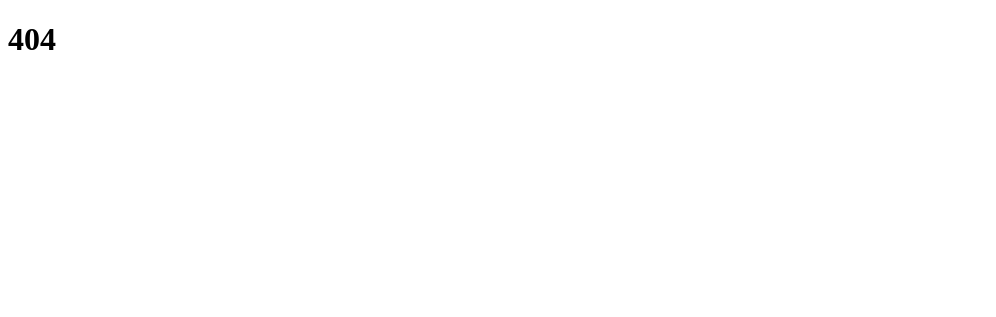
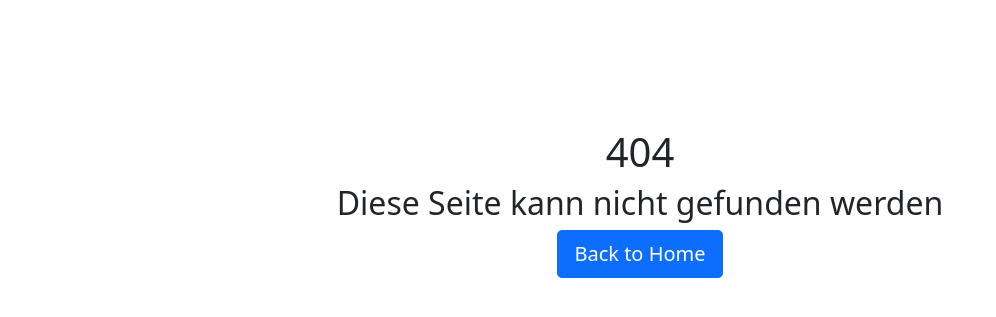
Before and after one commit to DeNic0la/M307-Nirin-Kredihay, a PHP site: page /app/Views/404.view.php in a window 1280 px wide. Before the commit the part shown is almost empty. Shown: the top 317 px of the page, without its empty margins (0-996 px from the left). Run offline with PHP 8.4, Linux system fonts and the light colour scheme.

Commit message:
404-Site style

```diff
--- a/Code/app/Views/404.view.php
+++ b/Code/app/Views/404.view.php
@@ -5,9 +5,17 @@
     <meta name="viewport"
           content="width=device-width, user-scalable=no, initial-scale=1.0, maximum-scale=1.0, minimum-scale=1.0">
     <meta http-equiv="X-UA-Compatible" content="ie=edge">
+    <link rel="stylesheet" href="./public/css/404.css">
+    <link href="https://cdn.jsdelivr.net/npm/bootstrap@5.0.0-beta3/dist/css/bootstrap.min.css" rel="stylesheet" integrity="sha384-eOJMYsd53ii+scO/bJGFsiCZc+5NDVN2yr8+0RDqr0Ql0h+rP48ckxlpbzKgwra6" crossorigin="anonymous">
     <title>Seite nicht gefunden</title>
 </head>
 <body>
-<h1>404</h1>
+    <div class="message_container">
+        <h1>404</h1>
+        <h2>Diese Seite kann nicht gefunden werden</h2>
+        <a class="btn btn-primary btn-lg" href="./home" role="button">
+            Back to Home</a>
+    </div>
+    <script src="https://cdn.jsdelivr.net/npm/bootstrap@5.0.0-beta3/dist/js/bootstrap.bundle.min.js" integrity="sha384-JEW9xMcG8R+pH31jmWH6WWP0WintQrMb4s7ZOdauHnUtxwoG2vI5DkLtS3qm9Ekf" crossorigin="anonymous"></script>
 </body>
 </html>
--- /dev/null
+++ b/Code/public/css/404.css
@@ -0,0 +1,9 @@
+@import url('https://fonts.googleapis.com/css2?family=Roboto:wght@300&display=swap');
+html{
+    font-family: 'Roboto', sans-serif;
+}
+
+.message_container{
+    text-align: center;
+    margin-top: 10%;
+}
```
